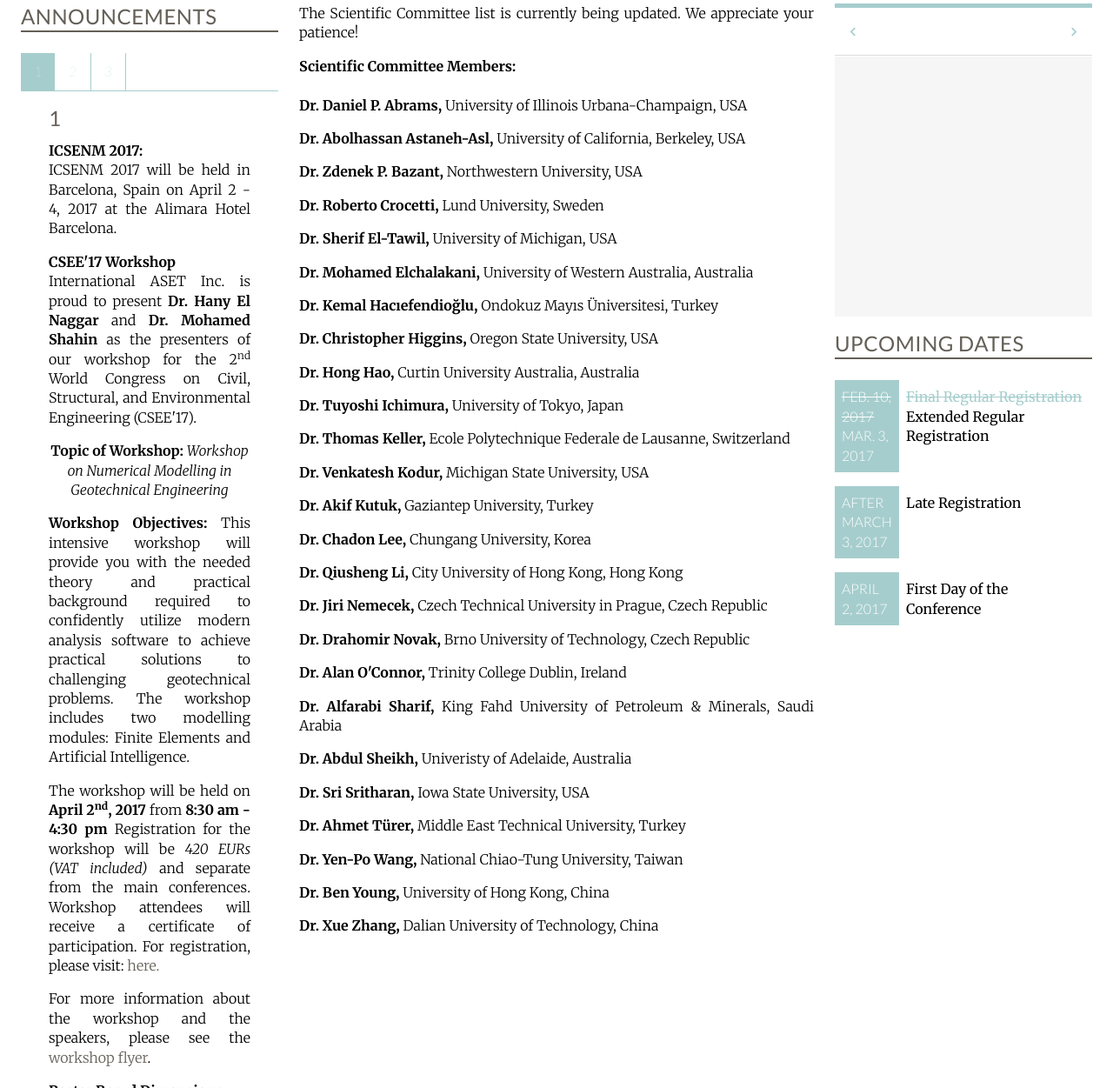
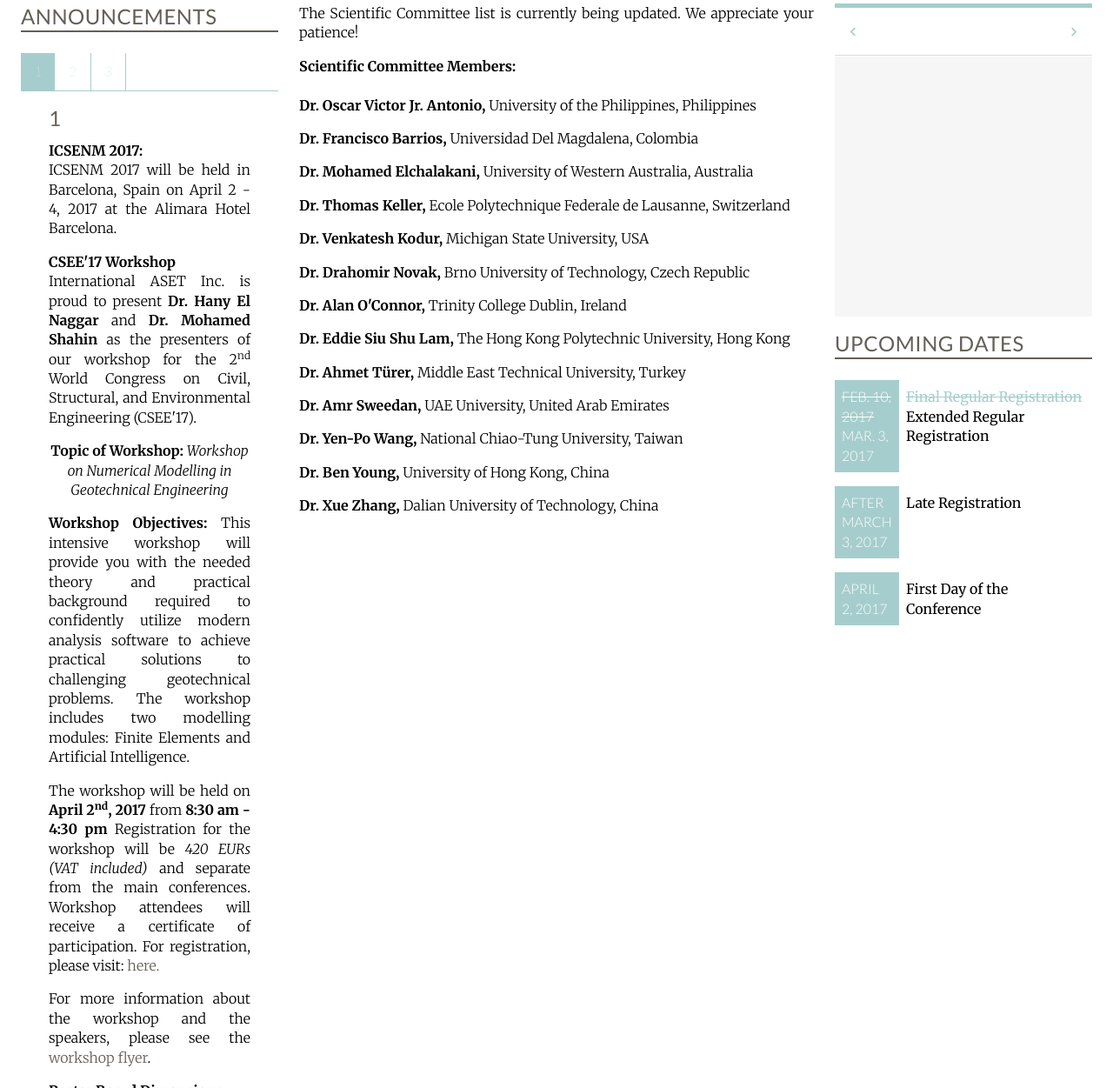
Before and after one commit to intaset/icsenm, a Jekyll site: the page built from committee.html, in a window 1280 px wide and 1400 px high, scrolled down 378 px. Shown: the part 149-1400 px from the top of the window at 87% size. Built offline with Jekyll 4.4.1, drawn with Linux system fonts in a browser that asks for light colours; nearby versions of some CDN libraries; Markdown is read by kramdown in place of the engine named in the settings; comment, search, counter and statistics services are not loaded.

Commit message:
SC Update

```diff
--- a/committee.html
+++ b/committee.html
@@ -11,31 +11,18 @@
 
     <p class="bold">Scientific Committee Members:</p><br>
 
-    <p class="body"><b>Dr. Daniel P. Abrams,</b> University of Illinois Urbana-Champaign, USA</p>
-    <p class="body"><b>Dr. Abolhassan Astaneh-Asl,</b> University of California, Berkeley, USA</p>
-    <p class="body"><b>Dr. Zdenek P. Bazant,</b> Northwestern University, USA</p>
-    <p class="body"><b>Dr. Roberto Crocetti,</b> Lund University, Sweden</p>
-    <p class="body"><b>Dr. Sherif El-Tawil,</b> University of Michigan, USA</p>
-    <p class="body"><b>Dr. Mohamed Elchalakani,</b> University of Western Australia, Australia</p>
-    <p class="body"><b>Dr. Kemal Hacıefendioğlu,</b> Ondokuz Mayıs Üniversitesi, Turkey</p>
-    <p class="body"><b>Dr. Christopher Higgins,</b> Oregon State University, USA</p>
-    <p class="body"><b>Dr. Hong Hao,</b> Curtin University Australia, Australia</p>
-    <p class="body"><b>Dr. Tuyoshi Ichimura,</b> University of Tokyo, Japan</p>
-    <p class="body"><b>Dr. Thomas Keller,</b> Ecole
-    Polytechnique Federale de Lausanne, Switzerland</p>
-    <p class="body"><b>Dr. Venkatesh Kodur,</b> Michigan State University, USA</p>
-    <p class="body"><b>Dr. Akif Kutuk,</b> Gaziantep University, Turkey</p>
-    <p class="body"><b>Dr. Chadon Lee,</b> Chungang University, Korea</p>
-    <p class="body"><b>Dr. Qiusheng Li,</b> City University of Hong Kong, Hong Kong</p>
-    <p class="body"><b>Dr. Jiri Nemecek,</b> Czech Technical University in Prague, Czech Republic</p>
-    <p class="body"><b>Dr. Drahomir Novak,</b> Brno University of Technology, Czech Republic</p>
-    <p class="body"><b>Dr. Alan O'Connor,</b> Trinity College Dublin, Ireland</p>
-    <p class="body"><b>Dr. Alfarabi Sharif,</b> King Fahd University of Petroleum & Minerals, Saudi Arabia</p>
-    <p class="body"><b>Dr. Abdul Sheikh,</b> Univeristy of Adelaide, Australia</p>
-    <p class="body"><b>Dr. Sri Sritharan,</b> Iowa State University, USA</p>
-    <p class="body"><b>Dr. Ahmet Türer,</b> Middle East Technical University, Turkey</p>
-    <p class="body"><b>Dr. Yen-Po Wang,</b> National Chiao-Tung University, Taiwan</p>
-    <p class="body"><b>Dr. Ben Young,</b> University of Hong Kong, China</p>
+    <p class="body"><b>Dr. Oscar Victor Jr. Antonio,</b> University of the Philippines, Philippines </p>
+    <p class="body"><b>Dr. Francisco Barrios,</b> Universidad Del Magdalena, Colombia </p>
+    <p class="body"><b>Dr. Mohamed Elchalakani,</b> University of Western Australia, Australia </p>
+    <p class="body"><b>Dr. Thomas Keller,</b> Ecole Polytechnique Federale de Lausanne, Switzerland </p>
+    <p class="body"><b>Dr. Venkatesh Kodur,</b> Michigan State University, USA </p>
+    <p class="body"><b>Dr. Drahomir Novak,</b> Brno University of Technology, Czech Republic </p>
+    <p class="body"><b>Dr. Alan O'Connor,</b> Trinity College Dublin, Ireland </p>
+    <p class="body"><b>Dr. Eddie Siu Shu Lam,</b> The Hong Kong Polytechnic University, Hong Kong </p>
+    <p class="body"><b>Dr. Ahmet Türer,</b> Middle East Technical University, Turkey </p>
+    <p class="body"><b>Dr. Amr Sweedan,</b> UAE University, United Arab Emirates </p>
+    <p class="body"><b>Dr. Yen-Po Wang,</b> National Chiao-Tung University, Taiwan </p>
+    <p class="body"><b>Dr. Ben Young,</b> University of Hong Kong, China </p>
     <p class="body"><b>Dr. Xue Zhang,</b> Dalian University of Technology, China</p>
   </div>
   </div>
```
Also changed, not shown: 1 other file.
